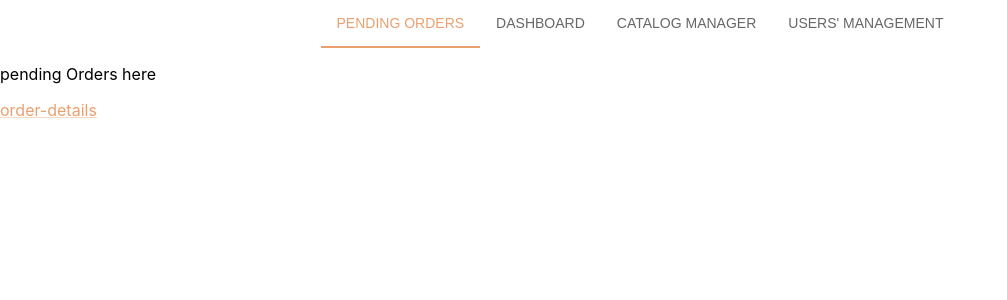
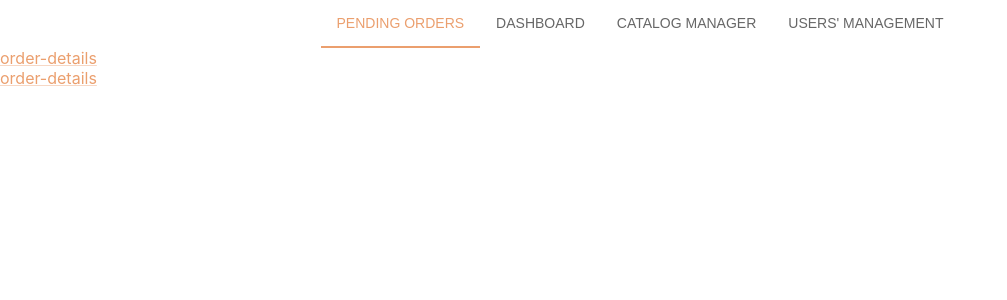
Before and after one commit to developers-bootcamp/yellow-client, a React (Create React App) app: page /landingPage/pendingOrders in a window 1280 px wide. Shown: the top 300 px of the page, without its empty margins (0-1007 px from the left). Built offline with nearby package versions, Linux system fonts and the light colour scheme; the HTML template or start-up script is replaced by a standard one.

Commit message:
order-details
order-details

```diff
--- a/src/pages/landingPage.tsx
+++ b/src/pages/landingPage.tsx
@@ -40,6 +40,7 @@ const LandingPage: React.FC = () => {
       </Tabs>
       <Outlet></Outlet>
     </Box>
+    {/* ///cc/// */}
     <Link onClick={handleClickOpen}>order-details</Link>
     <Dialog onClose={handleClose} fullWidth maxWidth={'md'} open={open} PaperProps={{ sx: { width: "80%", height: "80%", padding: '0', margin: '0' } }}>
             <OrderDetails onClose={handleClose} />
--- a/src/pages/pendingOrders.tsx
+++ b/src/pages/pendingOrders.tsx
@@ -15,8 +15,11 @@ const PendingOrders: React.FC = () => {
     return (
 <>
 
+<Link onClick={handleClickOpen}>order-details</Link>
+    <Dialog onClose={handleClose} fullWidth maxWidth={'md'} open={open} PaperProps={{ sx: { width: "80%", height: "80%", padding: '0', margin: '0' } }}>
+            <OrderDetails onClose={handleClose} />
 
-        <p>pending Orders here</p>
+          </Dialog>
 </>
     );
 };
```
